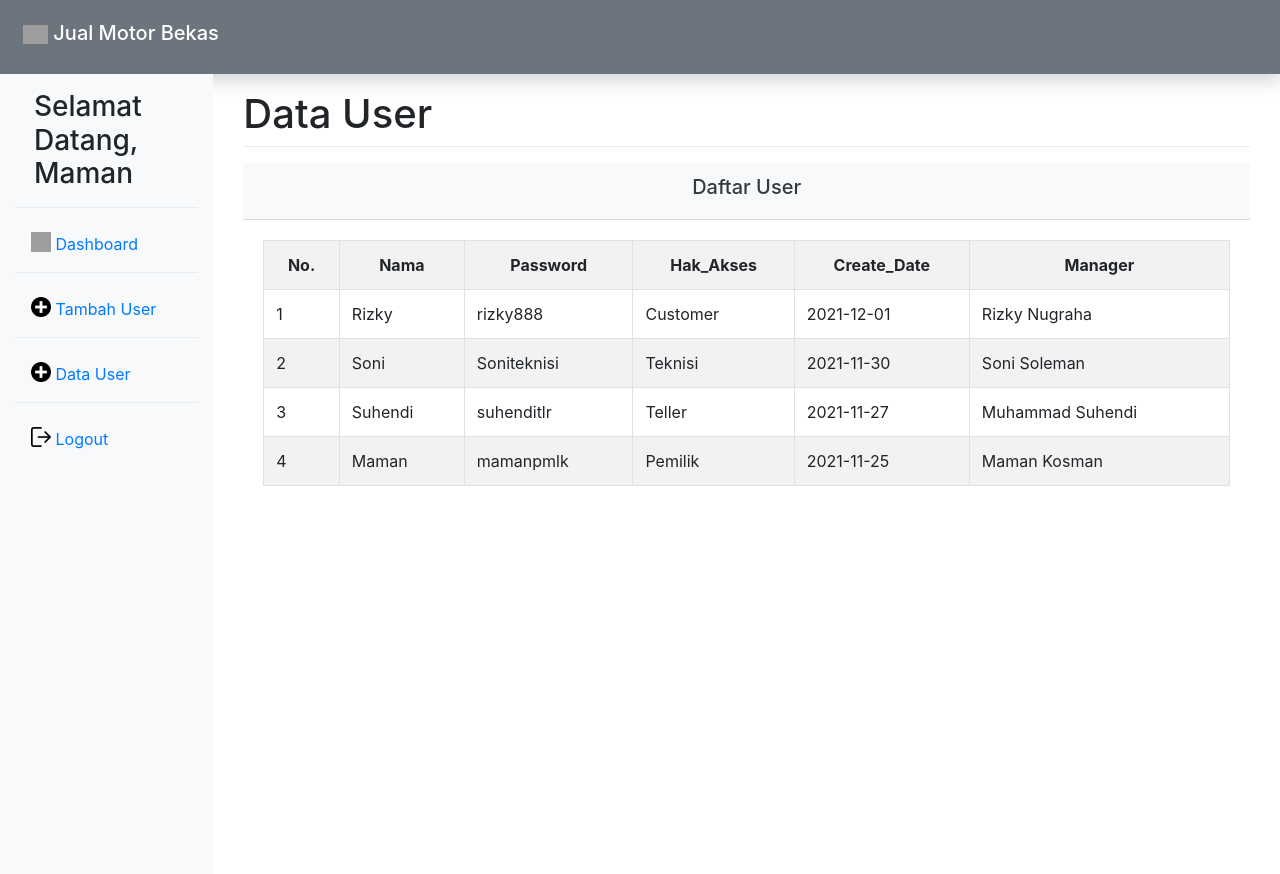
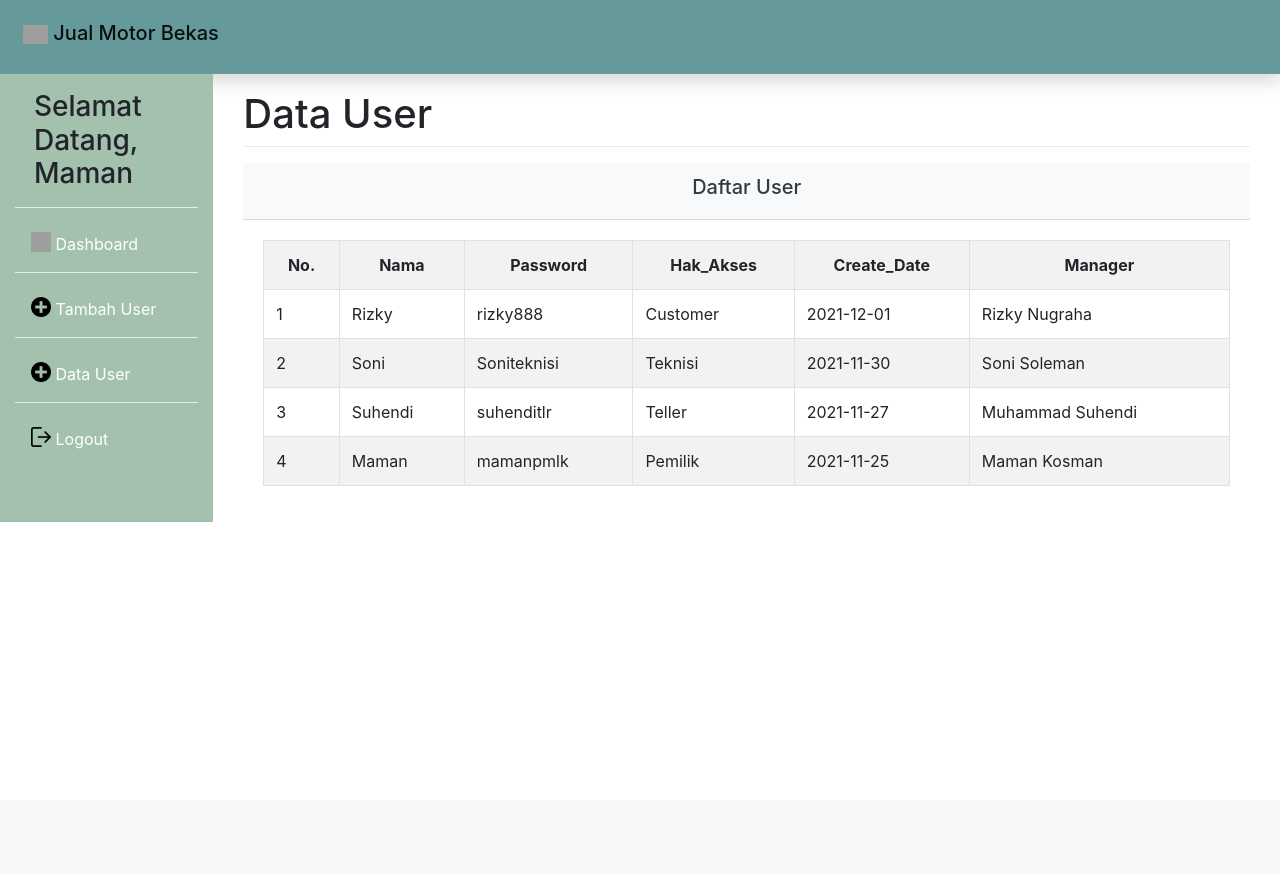
Before and after one commit to dputrap/FPDBMS, a PHP site: page /FPDBMS/Teller/user.php in a window 1280 px wide. After the commit the page ends 522 px from the top, so only its background shows below. Run offline with PHP 8.4, Linux system fonts and the light colour scheme; a user stored in the database is signed in; data comes from the database, SQL or seed files in the repository; grey boxes are pictures that could not be loaded.

Commit message:
update user Teller

```diff
--- a/Teller/user.php
+++ b/Teller/user.php
@@ -19,7 +19,7 @@ $Nama = ( isset($_SESSION['nama_user']) ) ? $_SESSION['nama_user'] : '';
 
 
 	<!-- Navbar -->
-	<nav class="navbar navbar-dark bg-secondary flex-md-nowrap p-2 shadow col-12">
+	<nav class="navbar navbar-light flex-md-nowrap p-2 shadow" style="background-color: #669999;">
   		<div class="container-fluid">
   			<a class="navbar-brand h1">
   				<img src="../assets/motorcycle.png" width="25">
@@ -30,7 +30,7 @@ $Nama = ( isset($_SESSION['nama_user']) ) ? $_SESSION['nama_user'] : '';
 	<div class="container-fluid">
 		<div class="row">
 			<!-- Sidebar -->
-			<div class="col-md-2 d-none d-md-block bg-light sidebar" style="height: 100vh">
+			<div class="col-md-2 d-none d-md-block sidebar" style="background-color: #a3c1ad;">
 				<div class="sidebar-sticky">
 					<ul class="nav flex-column">
 						<li class="nav-item mt-3">
@@ -38,25 +38,25 @@ $Nama = ( isset($_SESSION['nama_user']) ) ? $_SESSION['nama_user'] : '';
 						</li>
 						<div class="dropdown-divider"></div>
 						<li class="nav-item mt-2">
-							<a class="nav-link" href="index.php">
+							<a class="nav-link text-white" href="index.php">
 								<img src="../assets/bars-graphic-business-symbol.png" width="20" height="20" class="d-inline-block align-top"> Dashboard
 							</a>
 						</li>
 						<div class="dropdown-divider"></div>
 						<li class="nav-item mt-2">
-							<a class="nav-link" href="form-tambah-user.php">
+							<a class="nav-link text-white" href="form-tambah-user.php">
 								<img src="../assets/add-interface-circular-symbol-with-plus-sign.png" width="20" height="20" class="d-inline-block align-top"> Tambah User
 							</a>
 						</li>
 						<div class="dropdown-divider"></div>
 						<li class="nav-item mt-2">
-							<a class="nav-link" href="form-edit-user.php">
+							<a class="nav-link text-white" href="form-edit-user.php">
 								<img src="../assets/add-interface-circular-symbol-with-plus-sign.png" width="20" height="20" class="d-inline-block align-top"> Data User
 							</a>
 						</li>
 						<div class="dropdown-divider"></div>
 						<li class="nav-item mt-2">
-							<a class="nav-link" href="../logout.php">
+							<a class="nav-link text-white" href="../logout.php">
 								<img src="../assets/logout.png" width="20" height="20" class="d-inline-block align-top"> Logout
 							</a>
 						</li>
@@ -72,7 +72,7 @@ $Nama = ( isset($_SESSION['nama_user']) ) ? $_SESSION['nama_user'] : '';
 					<!-- Tabel Pasien -->
 					<div class="car mt-3">
 						<!-- Header -->
-						<div class="card-header bg-light text-dark">
+						<div class="card-header bg-light text-dark" style="background-color: #a3c1ad;">
 							<h5 class="text-center">Daftar User</h5>
 						</div>
 						<!-- Body -->
```
